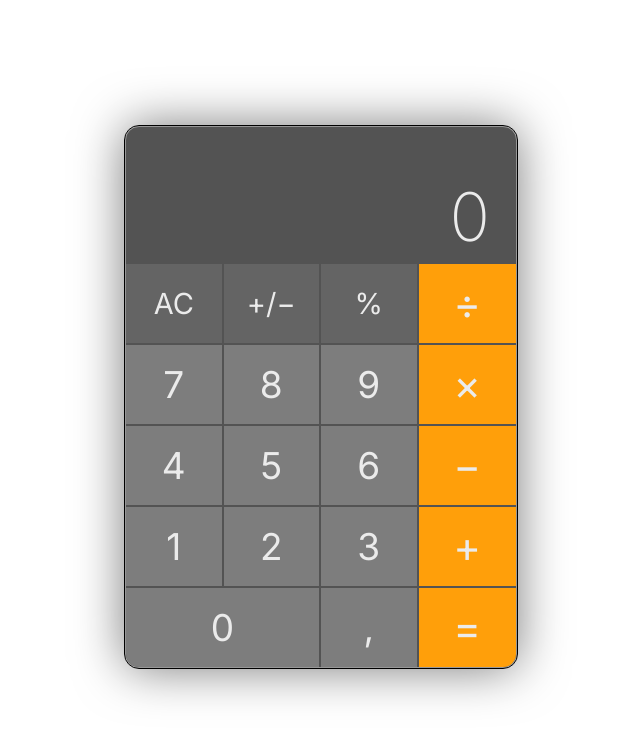
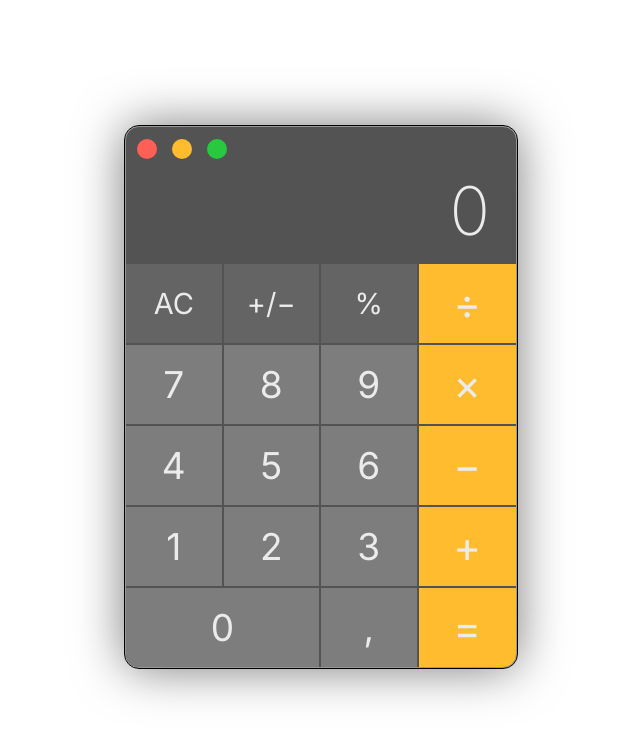
Before and after one commit to annakharitonchik/Simple-Calculator, a website built with webpack: page src/index.html in a window 1280 px wide. Shown: the whole page, without its empty margins (319-959 px from the left). Built offline with nearby package versions, Linux system fonts and the light colour scheme.

Commit message:
feat:  add theme

```diff
--- /dev/null
+++ b/src/components/Theme.js
@@ -0,0 +1,23 @@
+export const Theme = (symbolsColumn) => {
+  const ThemeDiv = document.createElement("div");
+  ThemeDiv.classList = "ThemeDiv";
+  const colors = ["#ff5f57", "#febc2e", "#28c840"];
+  const changeColor = (arrOfButtons, backgroundColors) => {
+    const buttons = arrOfButtons.querySelectorAll("button");
+    console.log(buttons);
+    buttons.forEach((button) => {
+      button.style.backgroundColor = backgroundColors;
+    });
+  };
+  colors.map((color) => {
+    const ThemeColor = document.createElement("button");
+    ThemeColor.classList = "ThemeColor";
+    ThemeColor.style.background = color;
+    ThemeDiv.appendChild(ThemeColor);
+
+    ThemeColor.addEventListener("click", () => {
+      changeColor(symbolsColumn, color);
+    });
+  });
+  return ThemeDiv;
+};
--- a/src/components/Сalculator.js
+++ b/src/components/Сalculator.js
@@ -1,10 +1,12 @@
 import { Numbers } from "./Numbers.js";
 import { Symbols } from "./Symbols.js";
 import { Display } from "./Display.js";
+import { Theme } from "./Theme.js";
 import "../styles/Calculator.css";
-import "../styles/Display.css"
-import "../styles/Numbers.css"
+import "../styles/Display.css";
+import "../styles/Numbers.css";
 import "../styles/Symbols.css";
+import "../styles/Theme.css";
 export const Calculator = () => {
   const calculatorDiv = document.createElement("div");
   const numsAndSymbs = document.createElement("div");
@@ -63,6 +65,7 @@ export const Calculator = () => {
 
   numsAndSymbs.appendChild(symbolsField);
   numsAndSymbs.appendChild(numbersField);
+  calculatorDiv.appendChild(Theme(symbolsColumn));
   calculatorDiv.appendChild(displayField);
   buttons.appendChild(numsAndSymbs);
   buttons.appendChild(symbolsColumn);
--- a/src/styles/Calculator.css
+++ b/src/styles/Calculator.css
@@ -10,7 +10,7 @@
   outline: 1px solid black;
   outline-offset: 0px;
   box-shadow: 0px 0px 50px #777777;
-  justify-content: end;
+  justify-content: space-between;
   align-self: center;
 
 }
--- a/src/styles/Numbers.css
+++ b/src/styles/Numbers.css
@@ -15,6 +15,7 @@
     font-family: "Inter", sans-serif;
     font-weight: 400;
     font-size: 37px;
+    transition: ease 1s;
   }
 }
 #NumButt0 {
--- a/src/styles/Symbols.css
+++ b/src/styles/Symbols.css
@@ -2,6 +2,7 @@
   button {
     font-size: 29px;
     background-color: #646464;
+    transition: ease 1s;
   }
 }
 .SymbolsColumn {
@@ -14,11 +15,12 @@
     border-bottom: none;
     border-top: 2px solid #535353;
     border-right: none;
-    background-color: #ff9f0a;
+    background-color: #febc2e;
     color: #ebebeb;
     font-family: "Inter", sans-serif;
     font-weight:400;
     font-size: 42px;
+    transition: ease 1s;
   }
   #SymbButt7 {
     border-bottom-right-radius: 13px;
--- /dev/null
+++ b/src/styles/Theme.css
@@ -0,0 +1,15 @@
+.ThemeDiv{
+    display: flex;
+    flex-direction: row;
+    gap: 15px;
+    margin-top: 12px;
+    margin-left: 11px;
+    border-bottom-left-radius: 13px;
+    .ThemeColor{
+        border: none;
+        height: 20px;
+        width: 20px;
+        border-radius: 50%;
+        cursor: pointer;
+    }
+}
```
